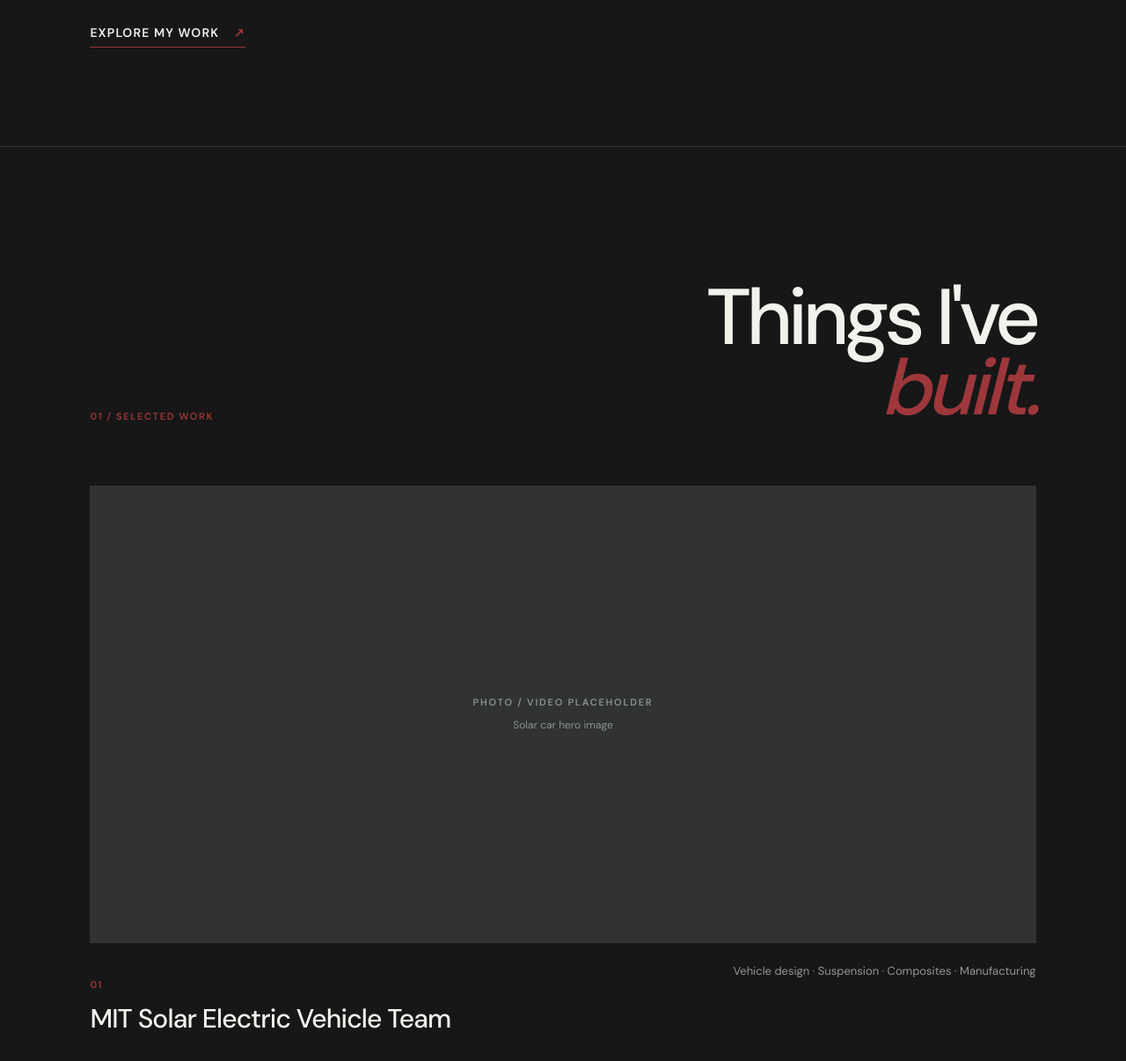
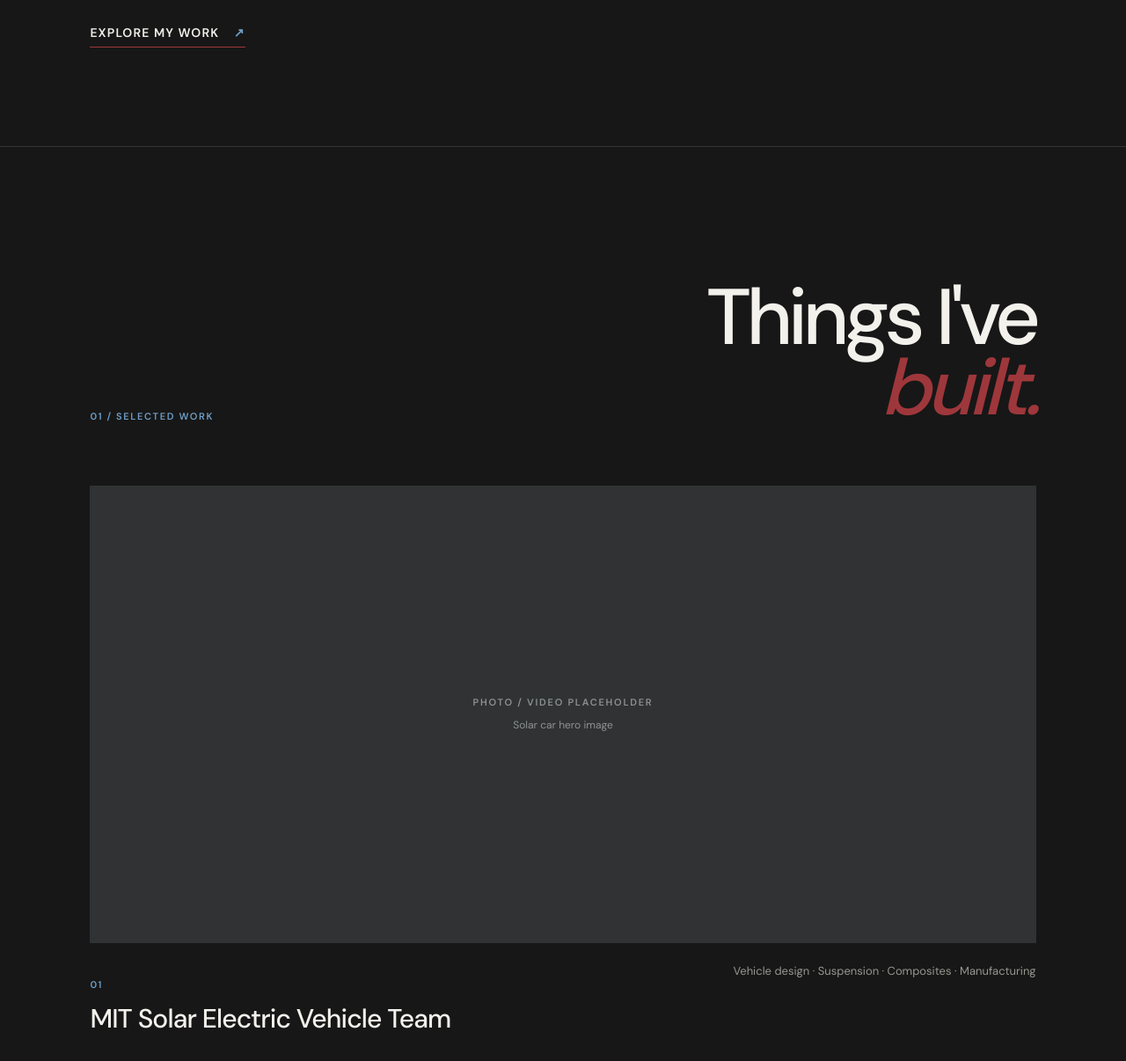
Before and after one commit to nicolelin3405/Nicole-s-Portfolio-, a plain HTML site: page index.html in a window 1280 px wide. Shown: the part 634-1840 px from the top of the page at 88% size. Drawn offline with Linux system fonts and the light colour scheme; a web font is replaced by a local one.

Commit message:
Update style.css

```diff
--- a/style.css
+++ b/style.css
@@ -25,7 +25,7 @@
 .nav-links a{color:var(--muted);transition:.2s}
 .nav-links a:hover,.nav-links .active{color:var(--red)}
 .hero{min-height:calc(100vh - 82px);padding:12vh 8vw 10vh;display:flex;flex-direction:column;justify-content:center;max-width:1300px}
-.eyebrow{font-size:11px;letter-spacing:.15em;font-weight:700;color:var(--red);text-transform:uppercase}
+.eyebrow{font-size:11px;letter-spacing:.15em;font-weight:700;color:var(--blue);text-transform:uppercase}
 .hero h1,.page-intro h1,.about-hero h1{font-size:clamp(80px,13vw,190px);line-height:.82;letter-spacing:-.07em;font-weight:500;margin:35px 0}
 .hero h1 em,.page-intro h1 em,.about-hero h1 em{color:var(--ink)}
 .hero-copy{max-width:590px;font-size:21px;line-height:1.45;color:var(--soft);margin-bottom:30px}
@@ -33,7 +33,7 @@
   font-size:14px;font-weight:700;text-transform:uppercase;letter-spacing:.08em;
   border-bottom:1px solid var(--red);width:max-content;padding-bottom:5px
 }
-.text-link span{margin-left:12px;color:var(--red)}
+.text-link span{margin-left:12px;color:var(--blue)}
 .section{padding:12vw 8vw}
 .featured{border-top:1px solid var(--line)}
 .section-heading{display:flex;justify-content:space-between;align-items:end;margin-bottom:70px}
@@ -57,7 +57,7 @@
 }
 .card-info h3{font-size:30px;font-weight:500;letter-spacing:-.03em}
 .card-info>p{color:var(--muted);font-size:13px}
-.project-number{font-size:11px;letter-spacing:.12em;color:var(--red);margin:17px 0 7px;font-weight:700}
+.project-number{font-size:11px;letter-spacing:.12em;color:var(--blue);margin:17px 0 7px;font-weight:700}
 .project-card:nth-child(2) .project-number,
 .project-card:nth-child(4) .project-number{color:var(--blue)}
 .project-card h3{font-size:23px;font-weight:500;letter-spacing:-.03em}
```
